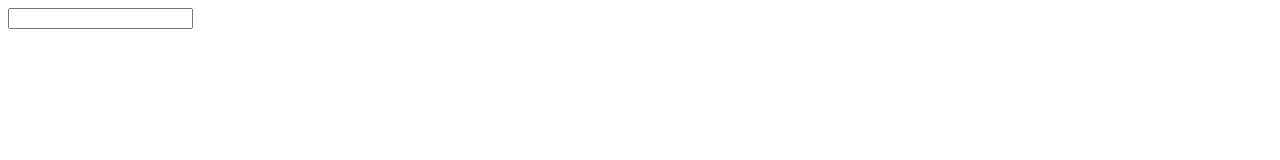
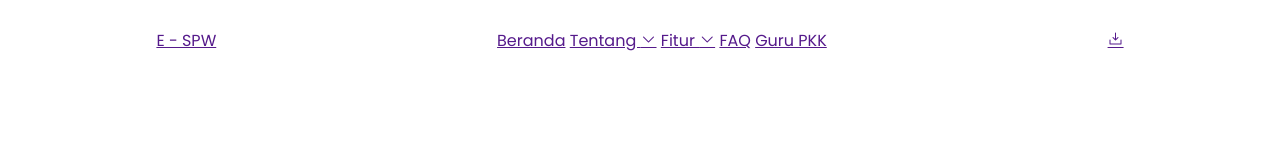
Before and after one commit to mutaqinmi/e-spw-api, a website: page public/index.html in a window 1280 px wide. Drawn offline with nearby package versions, Linux system fonts and the light colour scheme.

Commit message:
fix: system changes

```diff
--- a/public/index.html
+++ b/public/index.html
@@ -3,11 +3,39 @@
     <head>
         <meta charset="UTF-8">
         <meta name="viewport" content="width=device-width, initial-scale=1.0">
-    <title>Document</title>
+        <meta http-equiv="X-UA-Compatible" content="ie=edge">
+        <link rel="stylesheet" href="/style/index.css">
+        <link rel="stylesheet" href="https://unpkg.com/@phosphor-icons/web@2.0.3/src/regular/style.css">
+        <link rel="icon" href="/image/espw.png">
+        <title>E - SPW</title>
     </head>
     <body>
-    <form method="post" action="/api/data">
-        <input type="text" name="input">
-    </form>
+        <nav class="navbar">
+            <div class="brand">
+                <a href="">E - SPW</a>
+            </div>
+            <div class="menu">
+                <div class="menu-button">
+                    <div class="garis1"></div>
+                    <div class="garis2"></div>
+                    <div class="garis3"></div>
+                </div>
+                <div class="menu-link">
+                    <a class="nav-link" href="">Beranda</a>
+                    <a class="nav-link" href="">Tentang <i class="ph ph-caret-down"></i></a>
+                    <a class="nav-link" href="">Fitur <i class="ph ph-caret-down"></i></a>
+                    <a class="nav-link" href="">FAQ</a>
+                    <a class="nav-link" href="">Guru PKK</a>
+                </div>
+            </div>
+            <div class="download">
+                <a href="" download="" class="download-button"><i class="ph ph-download-simple"></i></a>
+            </div>
+        </nav>
+
+        <div class="header">
+
+        </div>
+        <script src="/script/index.js"></script>
     </body>
 </html>
--- /dev/null
+++ b/public/script/index.js
@@ -0,0 +1,12 @@
+$(() => {
+    const menuButton = $(".menu-button");
+    const garis1 = $(".garis1");
+    const garis2 = $(".garis2");
+    const garis3 = $(".garis3");
+
+    menuButton.on("click", () => {
+        garis2.toggleClass("none");
+        garis1.toggleClass("rotate-right");
+        garis3.toggleClass("rotate-left");
+    })
+})
--- a/public/style/index.css
+++ b/public/style/index.css
@@ -0,0 +1,44 @@
+@font-face {
+    font-family: Poppins;
+    src: url("/font/Poppins-Regular.ttf");
+}
+
+* {
+    margin: 0;
+    padding: 0;
+    box-sizing: border-box;
+    font-family: Poppins;
+}
+
+.navbar {
+    width: 100%;
+    height: 5rem;
+    display: grid;
+    grid-template-areas: "brand menu download";
+    padding: 1rem;
+    justify-items: center;
+    align-items: center;
+}
+
+.brand {
+    grid-area: brand;
+}
+
+.menu {
+    grid-area: menu;
+}
+
+.download {
+    grid-area: download;
+}
+
+
+/* .rotate-right {
+    transition: transform .5s ease-in-out;
+    transform: rotate(45deg) translateX(6px) translateY(5px);
+}
+
+.rotate-left {
+    transition: transform .5s ease-in-out;
+    transform: rotate(-45deg) translateX(6px) translateY(-5px);
+} */
```
Also changed, not shown: app.js (+6 -3 lines), public/font/Poppins-Black.ttf (added), public/font/Poppins-Bold.ttf (added), public/font/Poppins-ExtraBold.ttf (added), public/font/Poppins-Italic.ttf (added), public/font/Poppins-Light.ttf (added), public/font/Poppins-Medium.ttf (added), public/font/Poppins-Regular.ttf (added), public/font/Poppins-SemiBold.ttf (added), public/font/Poppins-Thin.ttf (added). Lines whose indentation alone changed are shown as unchanged.
